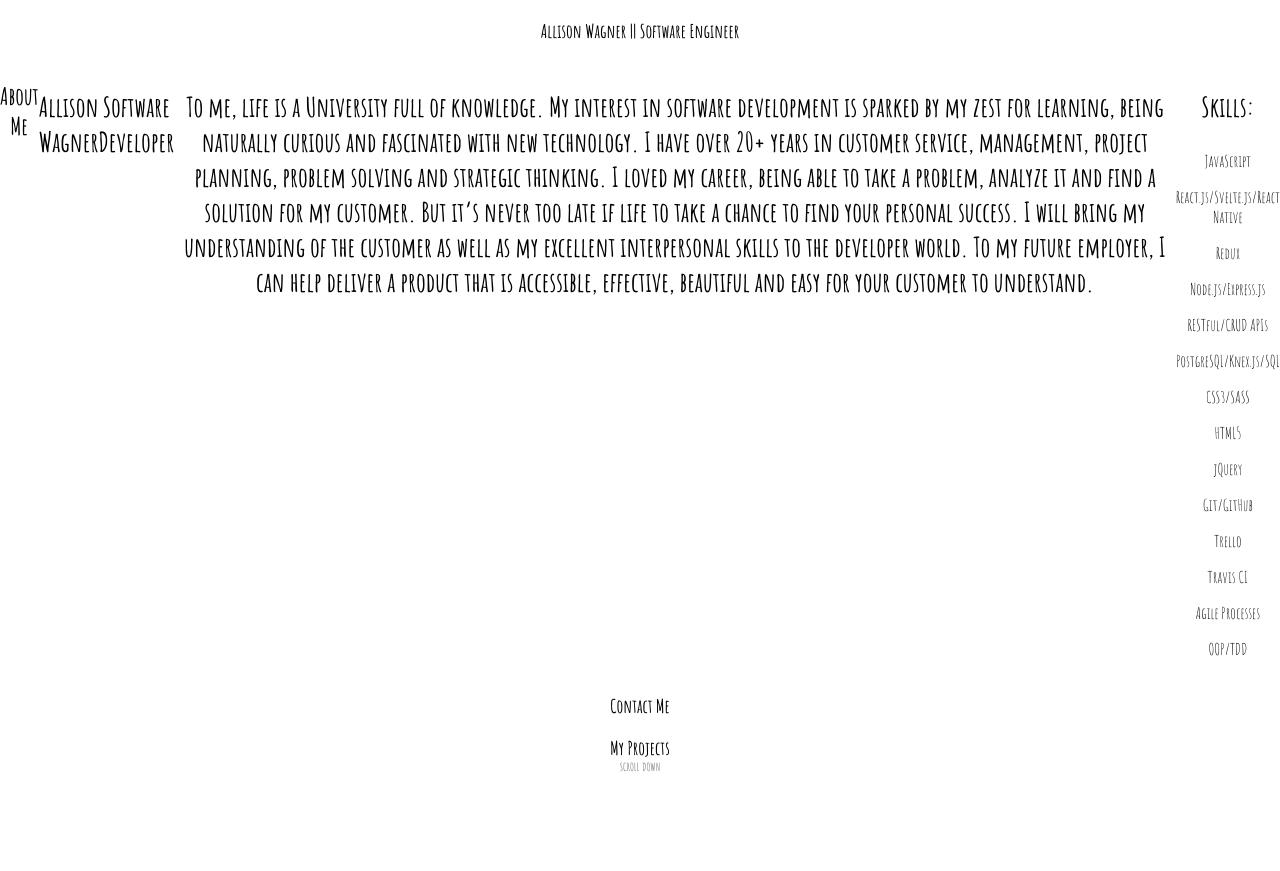
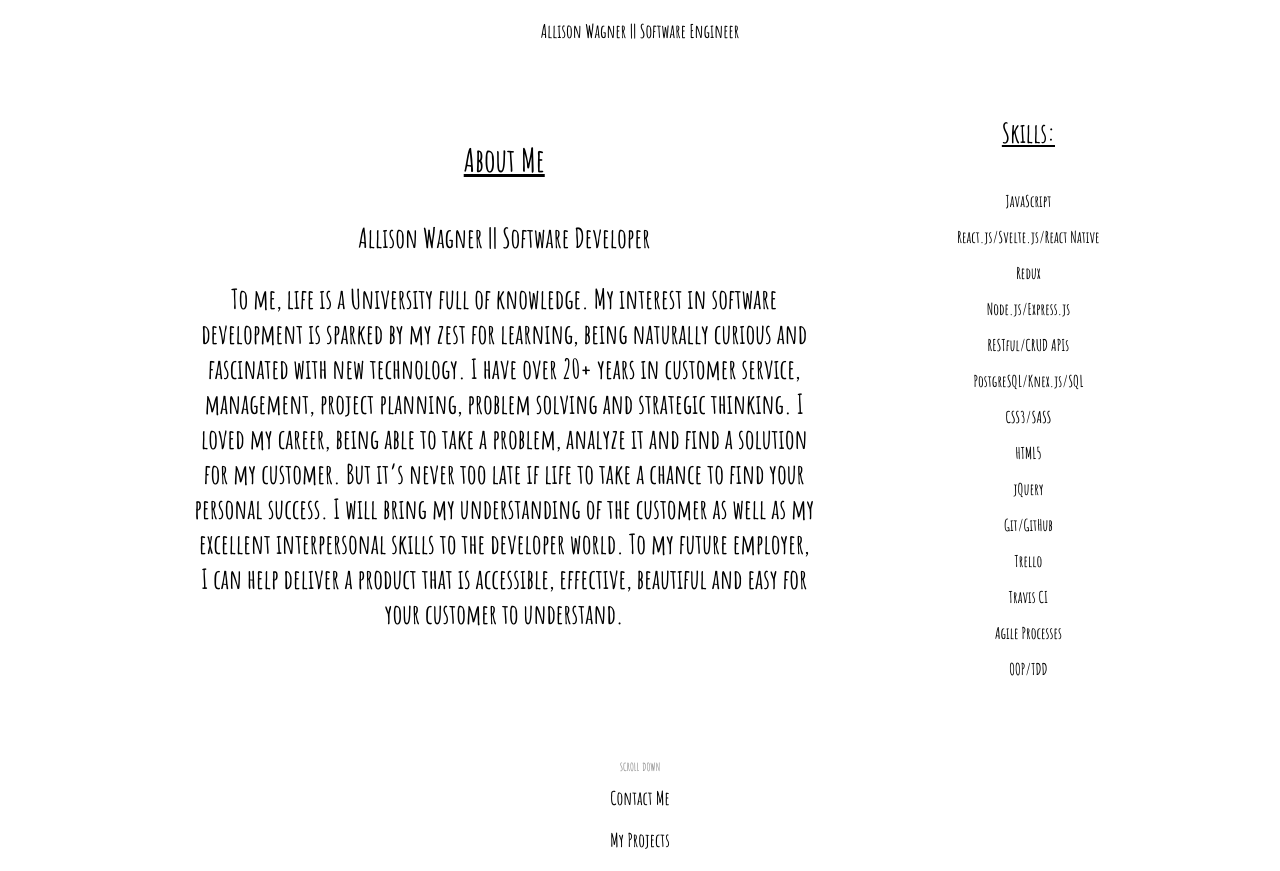
Before and after one commit to allisonjw/Allison-Wagner, a React (Create React App) app: page / in a window 1280 px wide. Before the commit the page ends 800 px from the top, so only its background shows below. Built offline with nearby package versions, Linux system fonts and the light colour scheme.

Commit message:
Adds additional elements to style about with side by side information and additional styling

```diff
--- a/src/About/About.js
+++ b/src/About/About.js
@@ -16,18 +16,19 @@ export const About = () => {
       };
 
     return (
+        <div className="about_container">
             <section className="about_section">
                 <h2 className="about_h2">
                     About Me
                 </h2>
-            <h3 className="about_h3">{name}</h3>
-            <h3 className="about_h3">{title}</h3>
+                <h3 className="about_h3">{name}  ||  {title}</h3>
                 <h3 className="about_h3">{description}</h3>
                 <h3 className="about_h3">{image}</h3>
+            </section>
             <aside className="aside_skills">
-                <h3 className="about_h3">Skills:</h3>
-                {skillsList()}
+                <h3 className="about_skills">Skills:</h3>
+                <h4>{skillsList()}</h4>
             </aside>
-        </section>
+        </div>
     )
 }
--- a/src/About/About.scss
+++ b/src/About/About.scss
@@ -1,8 +1,33 @@
+.about_container {
+    display: flex;
+    justify-content: space-evenly;
+    padding: 4%;
+}
+
 .about_section {
     display: flex;
+    flex-direction: column;
+    width: 55%;
 }
 
-.about_h3 {
+.about_h2 {
+    font-size: 2em;
+    text-decoration: underline;
+}
+
+.about_h3,
+.about_skills {
     font-size: 1.7em;
     font-weight: 700;
+    margin: 2%;
 }
+
+.about_skills {
+    text-decoration: underline;
+}
+
+.aside_skills {
+    display: flex;
+    flex-direction: column;
+    flex-wrap: wrap;
+}
```
Lines whose indentation alone changed are shown as unchanged.
